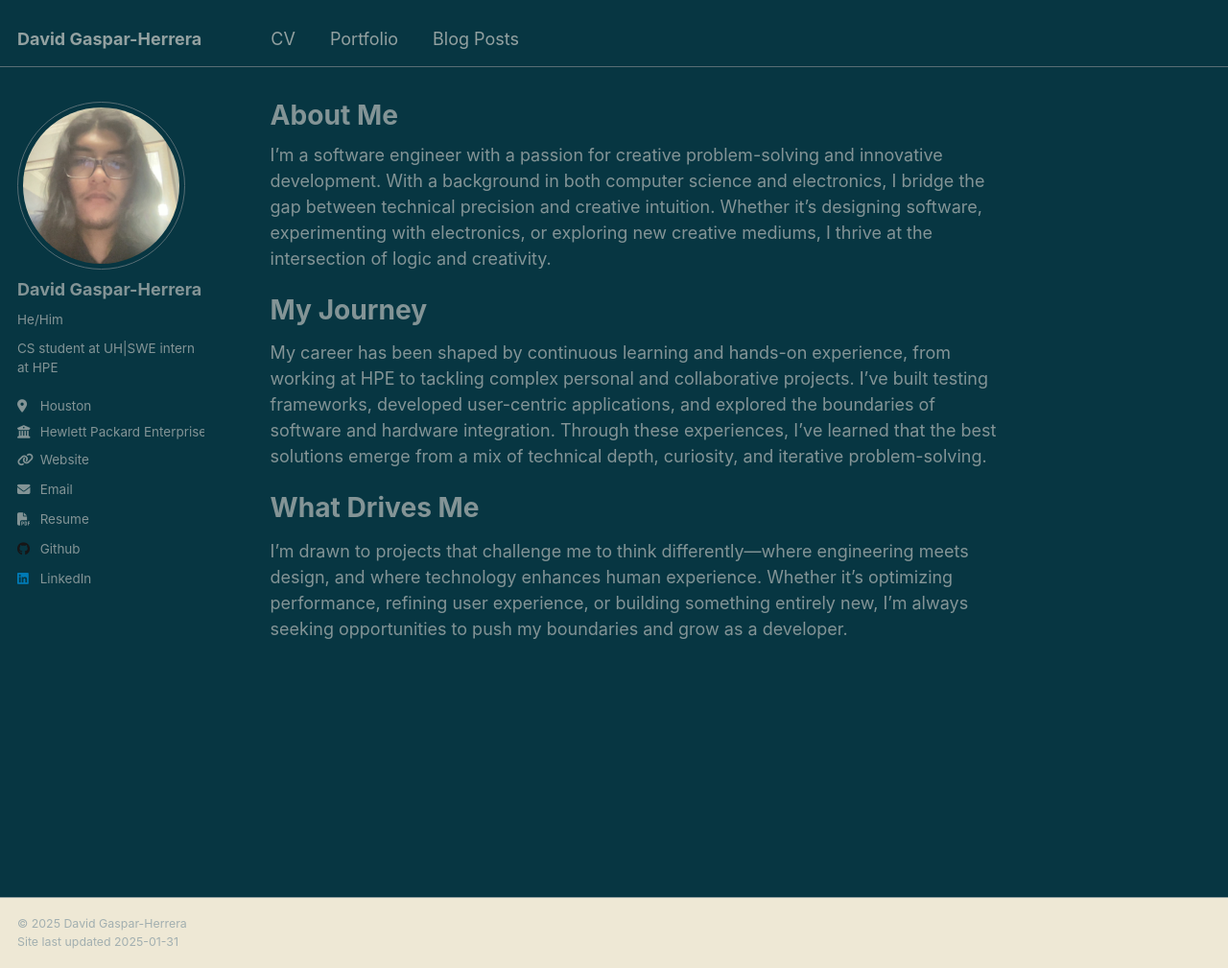
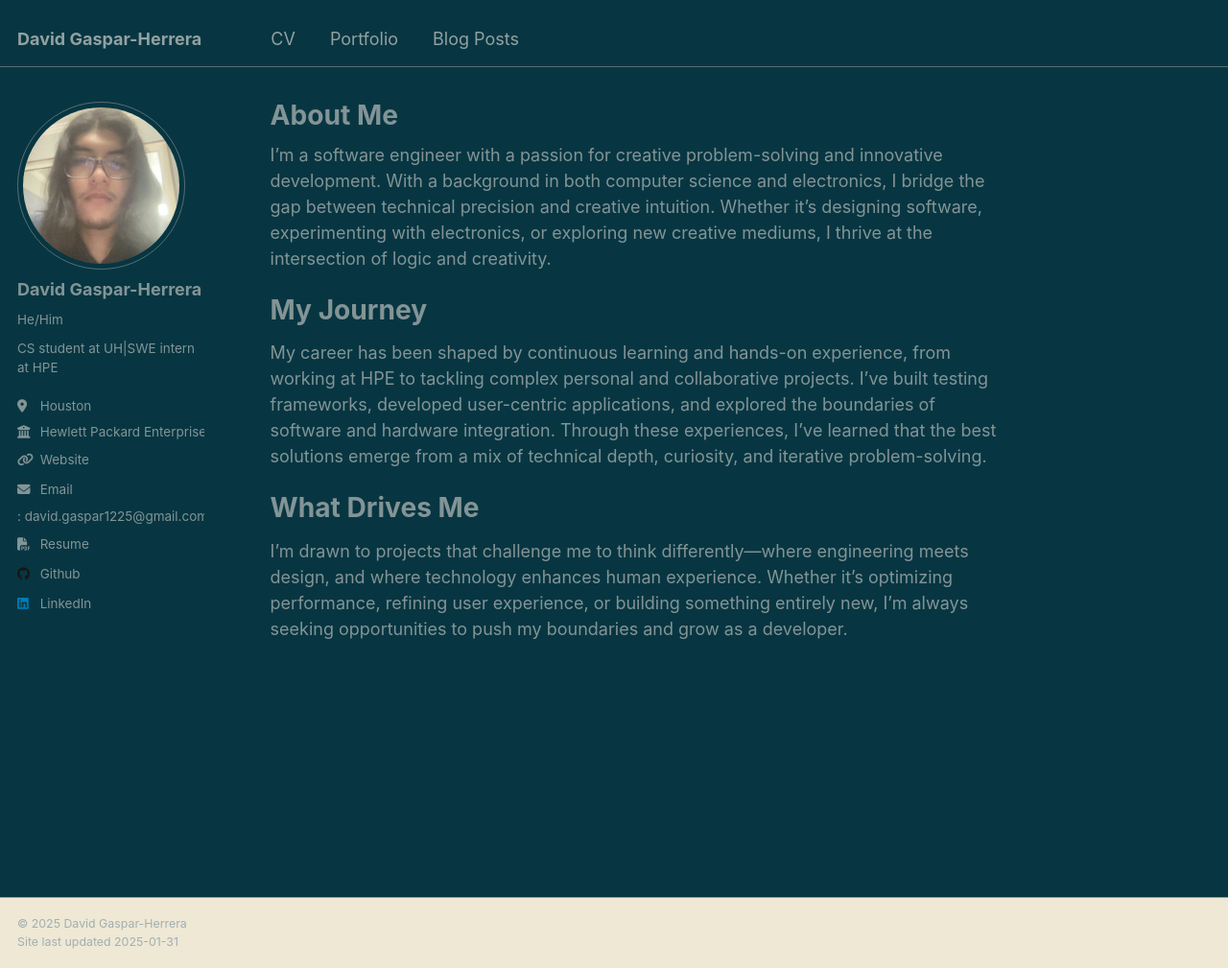
Before and after one commit to David-Gaspar-H/david-gaspar-h.github.io, a Jekyll site: the page built from _pages/about.md, in a window 1280 px wide and 1009 px high. Shown: the whole window at 96% size. Built offline with Jekyll 4.4.1, drawn with Linux system fonts in a browser that asks for light colours.

Commit message:
Update author-profile.html

```diff
--- a/_includes/author-profile.html
+++ b/_includes/author-profile.html
@@ -34,7 +34,7 @@
         <li><a href="{{ author.uri }}"><i class="fas fa-fw fa-link icon-pad-right" aria-hidden="true"></i>{{ site.data.ui-text[site.locale].website_label | default: "Website" }}</a></li>
       {% endif %}
       {% if author.email %}
-        <li><a href="mailto:{{ author.email }}"><i class="fas fa-fw fa-envelope icon-pad-right" aria-hidden="true"></i>{{ site.data.ui-text[site.locale].email_label | default: "Email" }}</a></li>
+        <li><a href="mailto:{{ author.email }}"><i class="fas fa-fw fa-envelope icon-pad-right" aria-hidden="true"></i>{{ site.data.ui-text[site.locale].email_label | default: "Email" }}</a>: {{ author.email }}</li>
       {% endif %}
       {% if author.resume %}
         <li><a href="{{ author.resume | prepend: "/files/" | prepend: base_path }}"><i class="fas fa-fw fa-file-pdf icon-pad-right" aria-hidden="true"></i>Resume</a></li>
```
